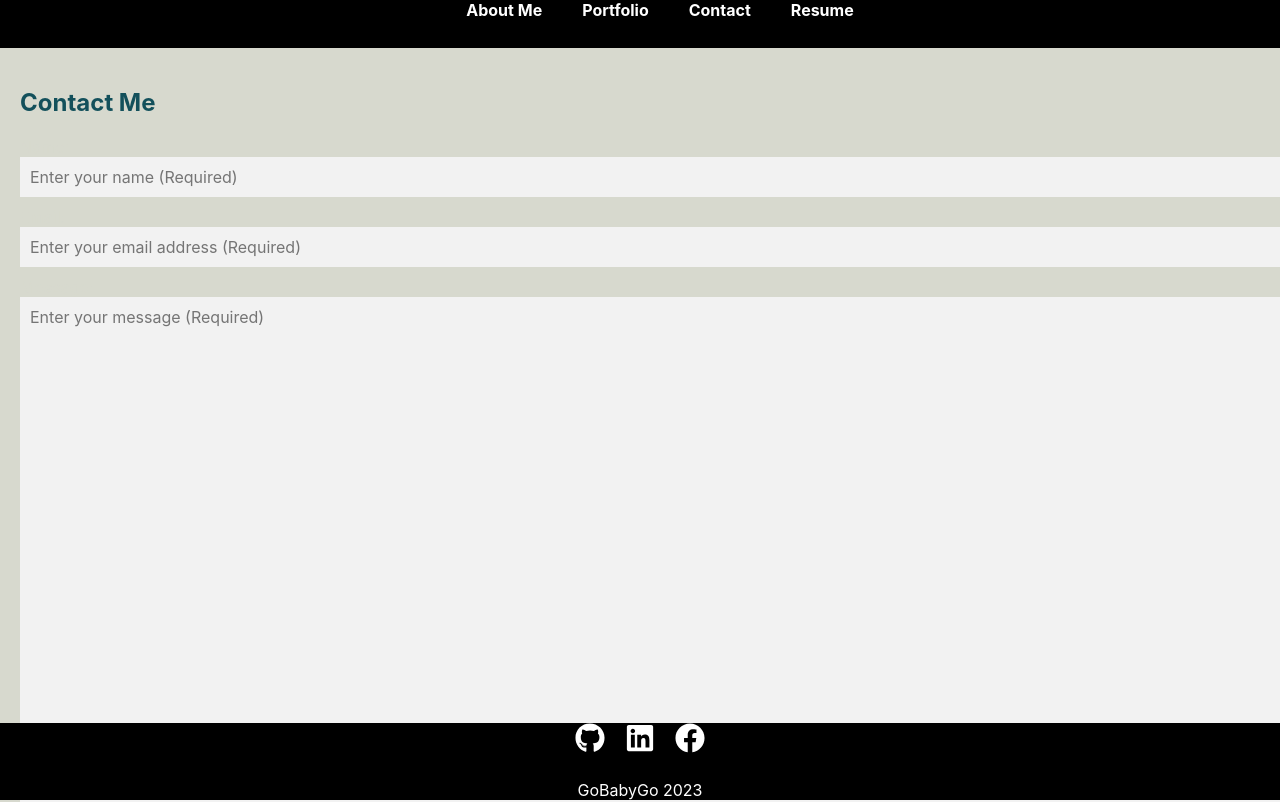
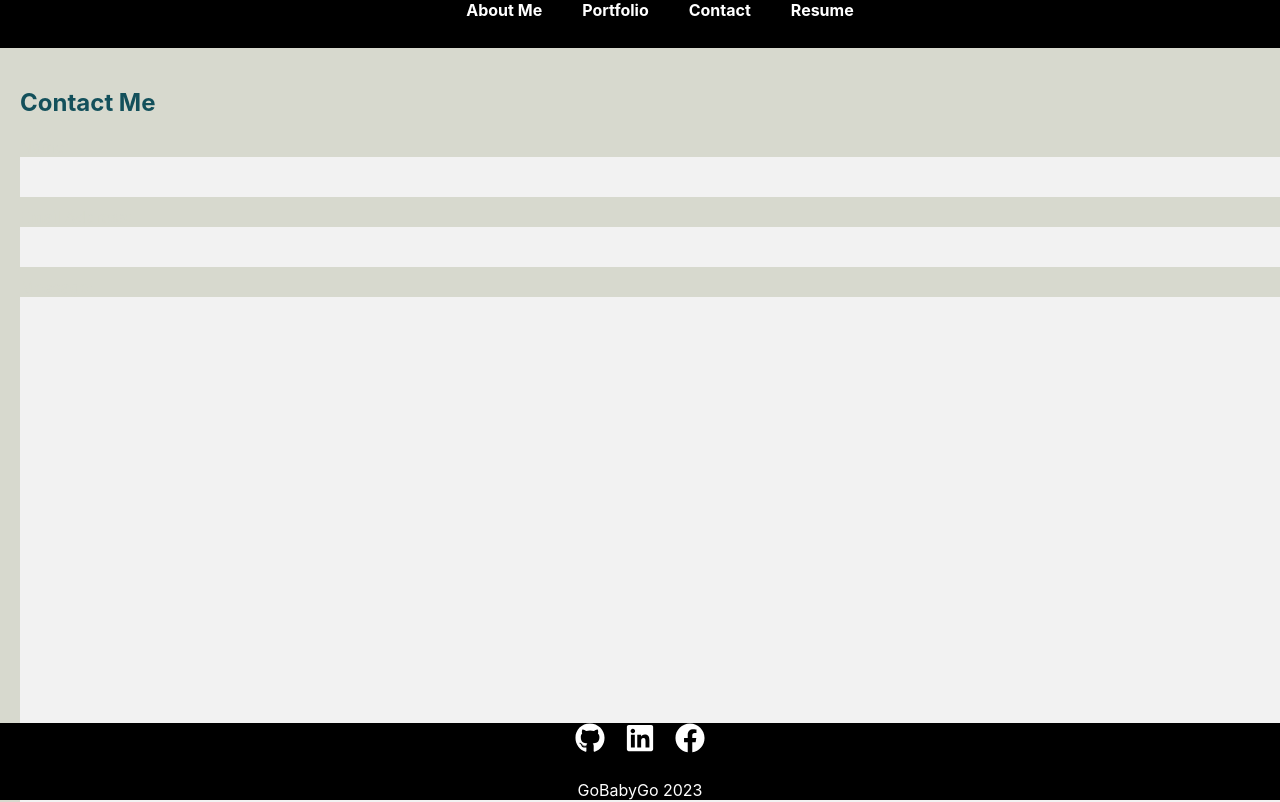
Before and after one commit to Kshakely5280/reactPortfolio, a React (Create React App) app: page /contact in a window 1280 px wide. Shown: the top 802 px of the page. Built offline with nearby package versions, Linux system fonts and the light colour scheme.

Commit message:
using formspree to route contact messages to email. needs redesign

```diff
--- a/package.json
+++ b/package.json
@@ -4,6 +4,7 @@
   "private": true,
   "homepage": "https://kshakely5280.github.io/reactPortfolio",
   "dependencies": {
+    "@formspree/react": "^2.4.4",
     "@testing-library/jest-dom": "^5.16.5",
     "@testing-library/react": "^13.4.0",
     "@testing-library/user-event": "^13.5.0",
--- a/src/components/contact.js
+++ b/src/components/contact.js
@@ -1,94 +1,41 @@
-import React, { useState } from "react";
+import React from "react";
+import { useForm, ValidationError } from '@formspree/react';
 
 const Contact = () => {
-  const [name, setName] = useState("");
-  const [email, setEmail] = useState("");
-  const [message, setMessage] = useState("");
-  const [showError, setShowError] = useState(false);
-  const [submitted, setSubmitted] = useState(false);
+  const [state, handleSubmit] = useForm("xyyqgoag");
 
-  const handleSubmit = (e) => {
-    e.preventDefault();
-
-    if (!validateEmail(email)) {
-      setShowError(true);
-      return;
+  function ContactForm() {
+    if (state.succeeded) {
+      return <p>Thanks for joining!</p>;
     }
-
-    setName("");
-    setEmail("");
-    setMessage("");
-    setShowError(false);
-    setSubmitted(true);
-  };
-
-  const validateEmail = (email) => {
-    const regex = /^[^\s@]+@[^\s@]+\.[^\s@]+$/;
-    return regex.test(email);
-  };
-
-  const handleNameChange = (e) => {
-    setName(e.target.value);
-  };
-
-  const handleEmailChange = (e) => {
-    setEmail(e.target.value);
-    setShowError(false);
-  };
-
-  const handleMessageChange = (e) => {
-    setMessage(e.target.value);
-  };
+    return (
+      <form onSubmit={handleSubmit}>
+        <div>
+          <label htmlFor="name">Name:</label>
+          <input id="name" type="text" name="name" />
+          <ValidationError prefix="Name" field="name" errors={state.errors} />
+        </div>
+        <div>
+          <label htmlFor="email">Email Address:</label>
+          <input id="email" type="email" name="email" />
+          <ValidationError prefix="Email" field="email" errors={state.errors} />
+        </div>
+        <div>
+          <label htmlFor="message">Message:</label>
+          <textarea id="message" name="message" />
+          <ValidationError prefix="Message" field="message" errors={state.errors} />
+        </div>
+        <button type="submit" disabled={state.submitting}>
+          Submit
+        </button>
+      </form>
+    );
+  }
 
   return (
     <div className="contact-form">
       <h2>Contact Me</h2>
-      {submitted ? (
-        <p className="thank-you-message">
-          Thank you! I will be in contact with you soon.
-          <br />
-          If you need to contact me sooner, reach me at 303-802-6044 or
-          Kyleshakely@yahoo.com
-        </p>
-      ) : (
-        <form onSubmit={handleSubmit}>
-          <div className="form-group">
-            <label htmlFor="name">Name:</label>
-            <input
-              type="text"
-              id="name"
-              value={name}
-              onChange={handleNameChange}
-              placeholder="Enter your name (Required)"
-            />
-          </div>
-          <div className="form-group">
-            <label htmlFor="email">Email:</label>
-            <input
-              type="text"
-              id="email"
-              value={email}
-              onChange={handleEmailChange}
-              placeholder="Enter your email address (Required)"
-            />
-            {showError && (
-              <span className="error-message">
-                Please enter a valid email address.
-              </span>
-            )}
-          </div>
-          <div className="form-group">
-            <label htmlFor="message">Message:</label>
-            <textarea
-              id="message"
-              value={message}
-              onChange={handleMessageChange}
-              placeholder="Enter your message (Required)"
-            ></textarea>
-          </div>
-          <button type="submit">Submit</button>
-        </form>
-      )}
+      <ContactForm />
     </div>
   );
 };
```
Also changed, not shown: 1 other file (tests, documents, lock files or other folders).
